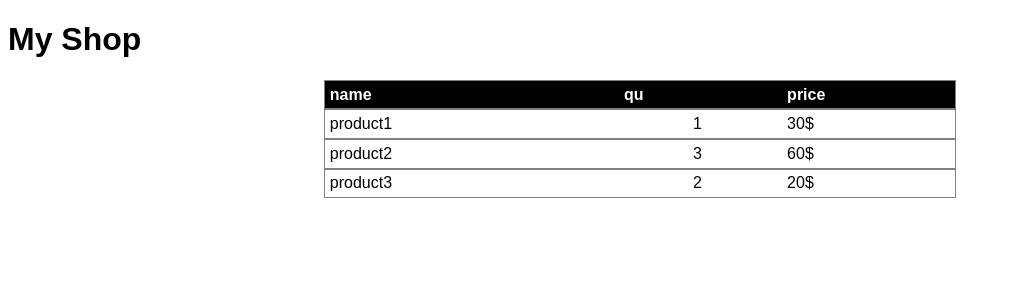
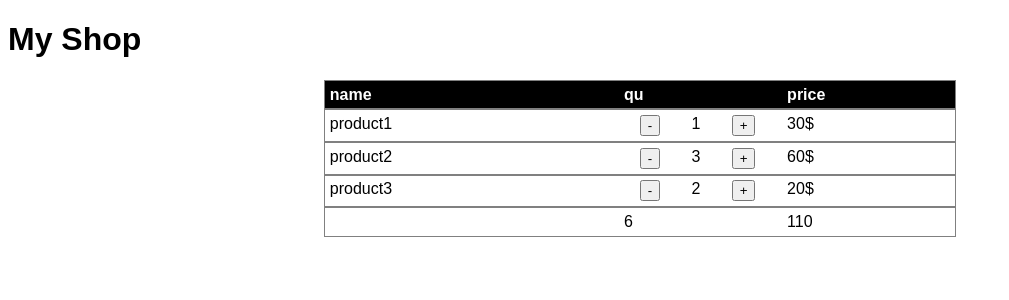
Before and after one commit to maor700/webBeast_2018_vue_shop, a Vue app: page / in a window 1280 px wide. Shown: the top 300 px of the page, without its empty margins (0-1009 px from the left). Built offline with nearby package versions, Linux system fonts and the light colour scheme.

Commit message:
Move files from app file  to  Cart component

```diff
--- a/src/App.vue
+++ b/src/App.vue
@@ -1,31 +1,14 @@
 <template>
   <div id="app">
-<div class="header">
-  <h1>My Shop</h1>
-</div>
-
-<div class="my-cart-con">
-  <div class="cart-table">
-    <div class="table-header">
-      <div class="name">name</div>
-      <div class="qu">qu</div>
-      <div class="price">price</div>
+    <div class="header">
+      <h1>My Shop</h1>
     </div>
-    <div class="cart-items">
-    <div class="item" v-for="item in cartItems" :key="item.id">
-      <span class="name">{{item.name}}</span>
-      <div class="qu">
-        <span>{{item.qu}}</span>
-        </div>
-      <span class="price">{{item.price * item.qu}}$</span>
-    </div>
-    </div>
-  </div>
-</div>
+    <Cart :cartItems="cartItems"/>
   </div>
 </template>
 
 <script>
+import Cart from './components/Cart';
 const cartItems = [
   { name: "product1", id: 1, price: 30, qu: 1 },
   { name: "product2", id: 2, price: 20, qu: 3 },
@@ -33,6 +16,7 @@ const cartItems = [
 ];
 export default {
   name: "app",
+  components: {Cart},
   data() {
     return {
       cartItems
--- /dev/null
+++ b/src/components/Cart.vue
@@ -0,0 +1,67 @@
+<template>
+	<div class="my-cart-con">
+  <div class="cart-table">
+    <div class="table-header">
+      <div class="name">name</div>
+      <div class="qu">qu</div>
+      <div class="price">price</div>
+    </div>
+    <div class="cart-items">
+    <div class="item" v-for="item in cartItems" :key="item.id">
+      <span class="name">{{item.name}}</span>
+      <div class="qu">
+        <button @click="()=>{item.qu--}">-</button>
+        <span>{{item.qu}}</span>
+        <button @click="()=>{item.qu++}">+</button>
+        </div>
+      <span class="price">{{item.price * item.qu}}$</span>
+    </div>
+    <div class="table-footer">
+      <div class="name"></div>
+      <div class="qu">{{calcTotalQu}}</div>
+      <div class="price">{{calcTotalPrice}}</div>
+    </div>
+    </div>
+  </div>
+</div>
+</template>
+
+
+<script>
+export default {
+	name: "Cart",
+	props: ["cartItems"],
+	data(){
+		return {
+
+		}
+	},
+	computed: {
+    calcTotalPrice: function() {
+      let total = 0;
+      return this.cartItems
+        .map(item => {
+          return item.price * item.qu;
+        })
+        .reduce((total, currentval) => {
+          return total + currentval;
+        });
+    },
+    calcTotalQu: function() {
+      let total = 0;
+      return this.cartItems
+        .map(item => {
+          return item.qu;
+        })
+        .reduce((total, currentval) => {
+          return total + currentval;
+        });
+    }
+  }
+
+}
+</script>
+
+<style lang="less">
+
+</style>
```
